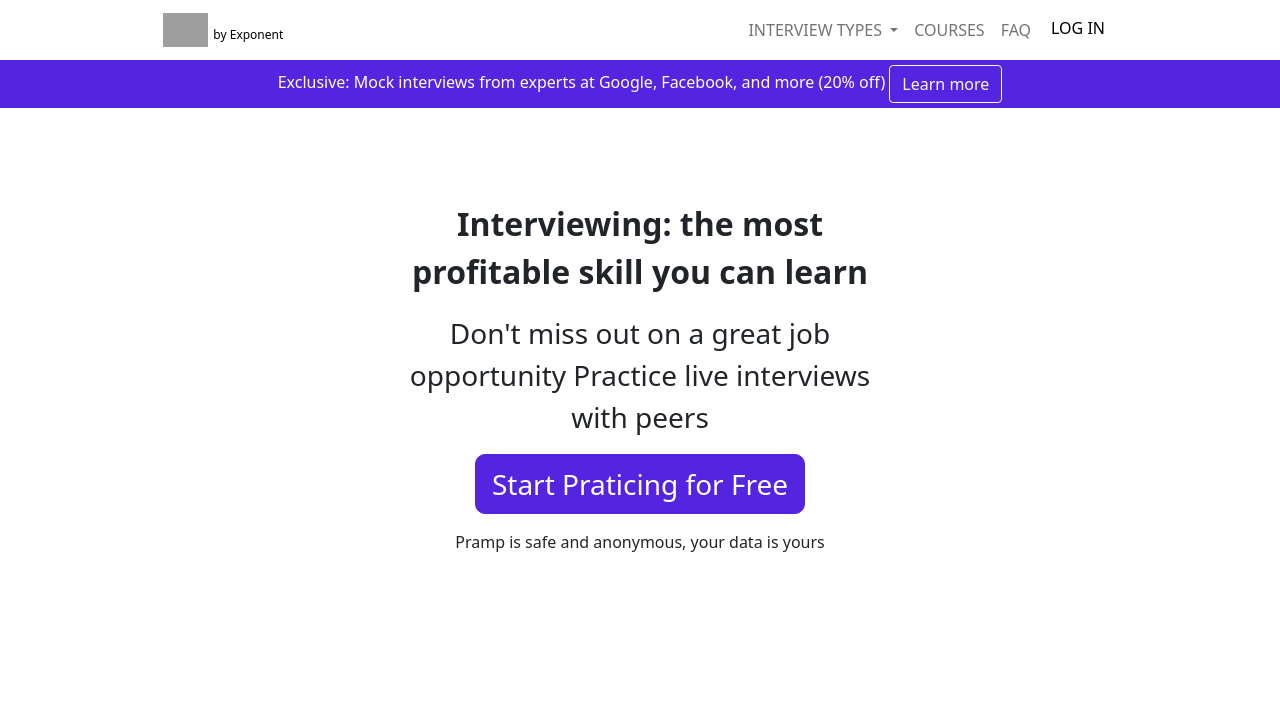
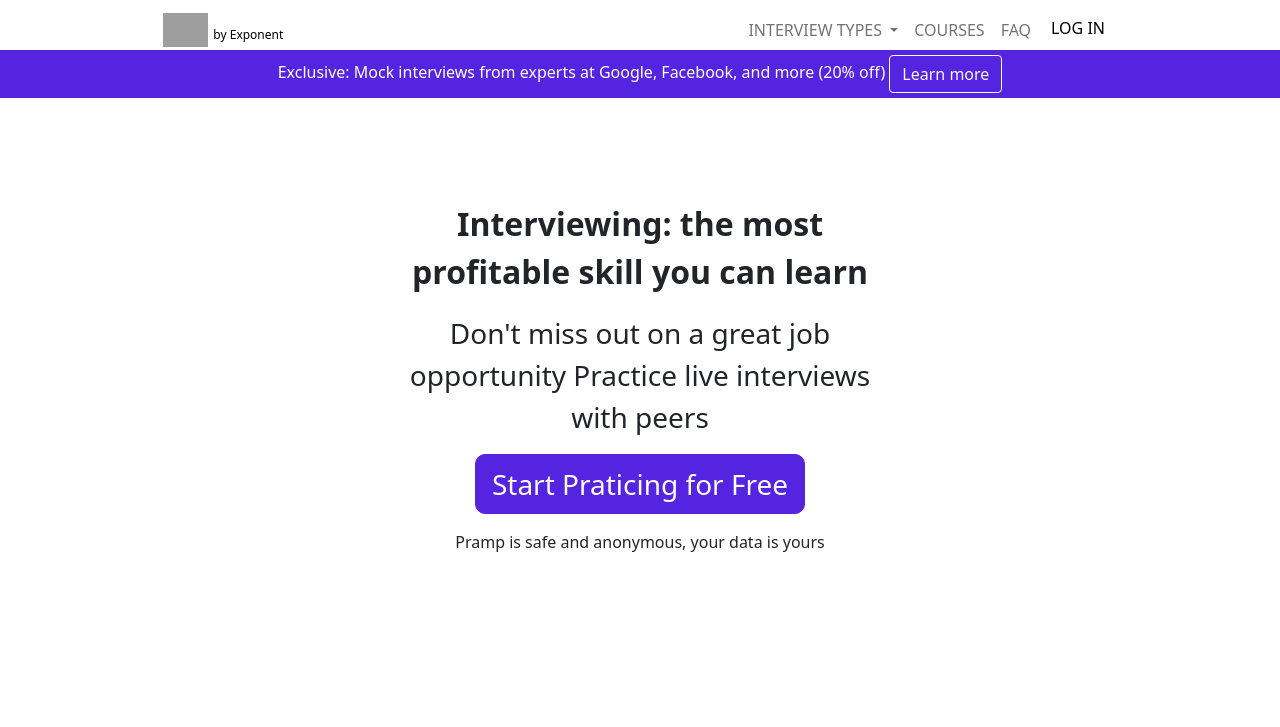
Before and after one commit to AlbanFK/PRAMP-Bootstrap, a plain HTML site: page index.html in a window 1280 px wide. Shown: the top 727 px of the page. Drawn offline with nearby package versions, Linux system fonts and the light colour scheme; grey boxes are pictures that could not be loaded.

Commit message:
correction bug modal

```diff
--- a/index.html
+++ b/index.html
@@ -12,8 +12,7 @@
 </head>
 <body>
   <div class="container-fluid">
-    <header class="fixed-top">
-      <div class="row justify-content-center" style="background-color: white;">
+      <div class="row justify-content-center fixed-top" style="background-color: white;">
         <nav class="navbar navbar-expand-lg navbar-light col-12 col-lg-9 justify-content-between">
           <div id="logo">
             <a class="navbar-brand" href="#">
@@ -177,13 +176,13 @@
         </div>
       </div>
 
-      <div class="row" >
+      <div class="row fixed-top" style="margin-top: 50px;" >
         <div class="col-12" id="info">
           Exclusive: Mock interviews from experts at Google, Facebook, and more (20% off)
           <a class="btn btn-outline-light" href="#" role="button">Learn more</a>
         </div>
       </div>
-    </header>
+
 
     <div class="row justify-content-center" style="margin-top: 200px;">
       <div class="col-12 col-lg-5 text-center fs-2" id="title" style="font-weight: 650;">
```
